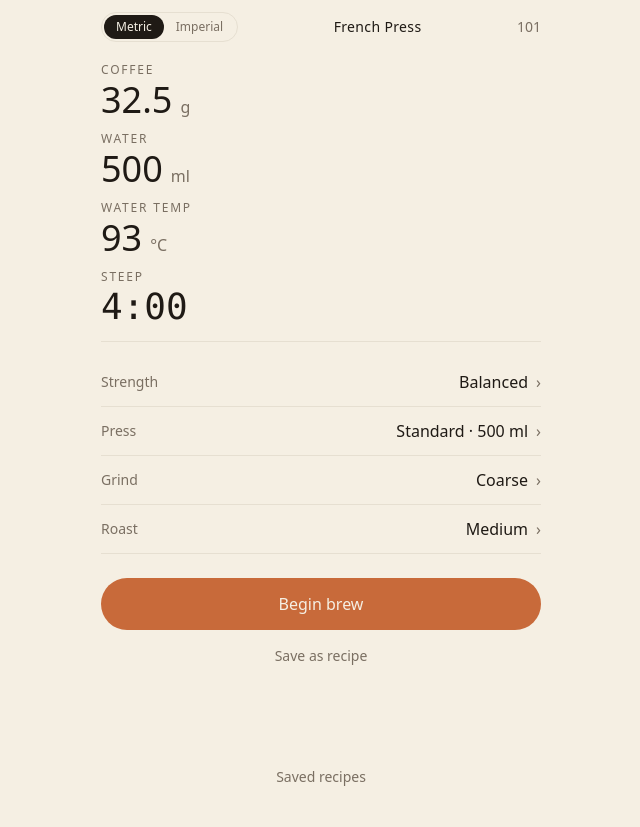
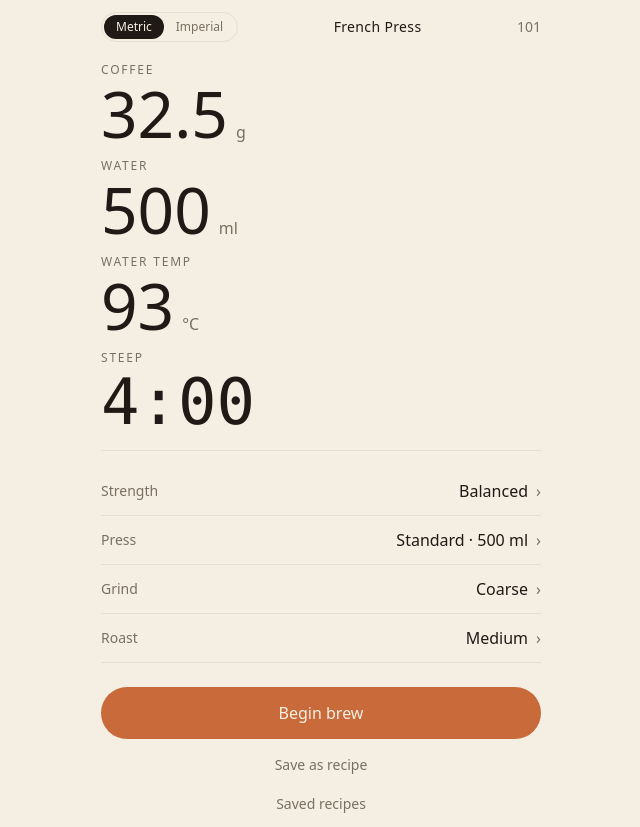
Before and after one commit to asanche90-netizen/French-Press, a React (Vite) app: page / in a window 1280 px wide. Shown: the whole page, without its empty margins (319-959 px from the left). Before the commit the page ends 800 px from the top, so only its background shows below. Built offline with nearby package versions, Linux system fonts and the light colour scheme.

Commit message:
scale recipe output numbers to 64px
Numbers are the hero of the home screen; bump them from text-4xl
(36px) to 64px so coffee dose, water volume, temperature, and
steep time command the screen. Uppercase labels stay at their
current smaller size.

```diff
--- a/src/screens/Home.tsx
+++ b/src/screens/Home.tsx
@@ -336,7 +336,7 @@ function OutputRow({
       </span>
       <div className="flex items-baseline gap-2">
         <span
-          className={`text-4xl font-light leading-none text-ink ${
+          className={`text-[64px] font-light leading-none text-ink ${
             mono ? "font-mono tabular-nums" : ""
           }`}
         >
```
